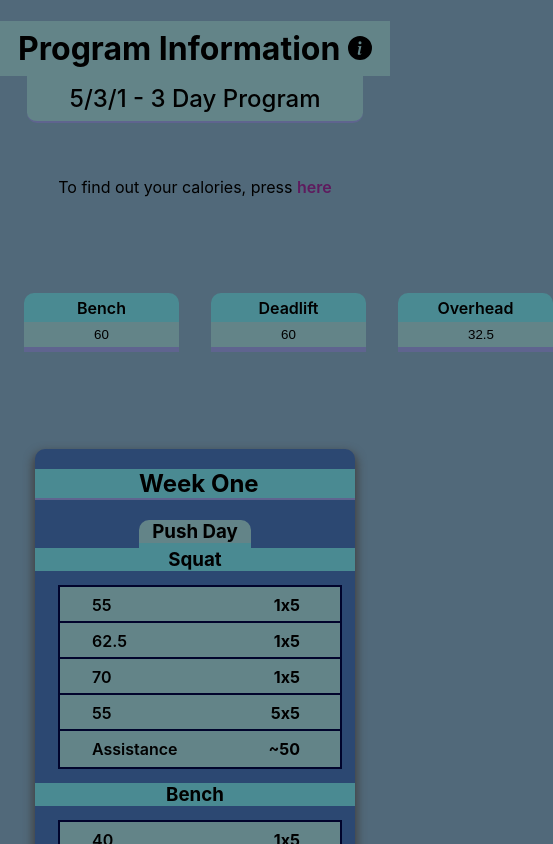
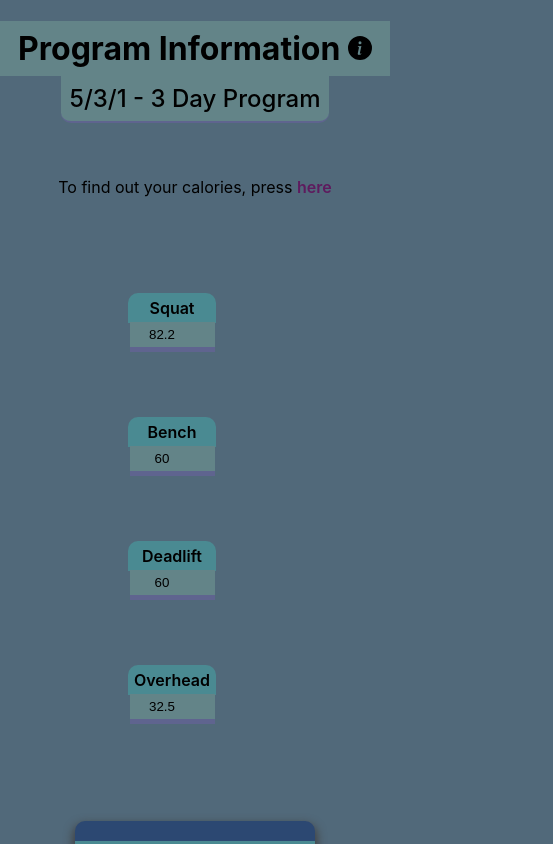
Before and after one commit to AroonSalotra/workout-app, a React (Create React App) app: page / in a window 390 px wide. Shown: the top 844 px of the page, 553 px wide, since content can reach past the window. Built offline with nearby package versions, Linux system fonts and the light colour scheme.

Commit message:
add more mobile responsiveness

```diff
--- a/src/App.css
+++ b/src/App.css
@@ -13,10 +13,12 @@
 
 * {
     /* background: rgba(128, 21, 21, 0.192); */
-    background: var(--clr-bg);
 }
 
-body {}
+body {
+    background: var(--clr-bg);
+
+}
 
 .containerMain {}
 
@@ -64,7 +66,7 @@ body {}
     display: flex;
     justify-content: center;
     gap: 2rem;
-    text-align: left;
+    /* text-align: left; */
     padding-top: 3rem;
 }
 
@@ -73,8 +75,8 @@ body {}
 }
 
 #Overhead {
-    width: fit-content;
-    width: 5rem;
+    /* width: fit-content; */
+    /* width: 5rem; */
 }
 
 .trainingWeek {
@@ -141,7 +143,7 @@ body {}
     background: var(--clr-highlight);
     transform: translateY(-22px);
     /* width: fit-content; */
-    width: 20rem;
+    max-width: 20rem;
     margin: auto;
     padding: .5rem;
     border-bottom-left-radius: 10px;
@@ -264,6 +266,7 @@ body {}
 .icon-m {
     font-size: 1.5rem;
     background: var(--clr-highlight);
+    z-index: 10;
 }
 
 .info-link {
@@ -279,11 +282,11 @@ body {}
 
 #infoPopup {
     position: absolute;
-    transform: translate(295px, 30px);
+    transform: translate(400px, -30px);
     /* border: 3px solid yellow; */
-    z-index: 2;
+    z-index: 1;
     padding: 10px;
-    width: 15rem;
+    max-width: 30rem;
     text-align: left;
     border: 5px solid var(--clr-highlight);
     border-radius: 5px;
--- a/src/Info.jsx
+++ b/src/Info.jsx
@@ -6,20 +6,22 @@ import { useState } from "react";
 
 const Info = (props) => {
     const [display, setDisplay] = useState("none")
+    const [color, setColor] = useState("white")
 
     const handleClick = () => {
         (props.display === "block" ? props.setDisplay("none") : props.setDisplay("block"))
     }
 
     const handleClick2 = () => {
-      (display === "block" ? setDisplay("none") : setDisplay("block") )
+        (display === "block" ? setDisplay("none") : setDisplay("block"))
     }
 
 
 
     return (
         <div className="info">
-            <h1 id="infoHeader">Program Information  <BsFillInfoCircleFill onClick={() => handleClick2()} className="icon-m"  /> </h1>
+            <h1 id="infoHeader" style={{zIndex: "2"}}>Program Information  <BsFillInfoCircleFill onClick={() => handleClick2()}
+                display={{ color: color }} className="icon-m" /> </h1>
             <h2 id="infoSubtitle">5/3/1 - 3 Day Program</h2>
             {/* <p id="infoDesc">Each day, pick a push or pull day and follow the lifts
                 a week is finished once you have ran 3 days for that week, alternating between push and pull days
@@ -28,11 +30,11 @@ const Info = (props) => {
                 {/* <p>To find out your calories, press this icon</p> */}
                 {/* <BiBorderOuter className="icon-m" id="btn-calc" onClick={() => handleClick()} /> */}
                 <p>To find out your calories, press <span onClick={() => handleClick()} className="link">here</span> </p>
-                <div id="infoPopup" style={{display: display}}>
-                <h2>How to run</h2>
-                <p>enter your 1RM (One Rep Max) in the boxes, you will then see your numbers
-                for the program. Every last set is AMAP (As many reps as possible)
-                for assistance, pick any amount of exercise to reach 100 total reps</p>
+                <div id="infoPopup" style={{ display: display }}>
+                    <h2>How to run</h2>
+                    <p>enter your 1RM (One Rep Max) in the boxes, you will then see your numbers
+                        for the program. Every last set is AMAP (As many reps as possible)
+                        for assistance, pick any amount of exercise to reach 100 total reps</p>
                 </div>
             </div>
         </div>
--- a/src/Mobile.css
+++ b/src/Mobile.css
@@ -1,3 +1,19 @@
+@media (max-width: 400px) {
+    .trainingWeek {
+        max-width: 15rem;
+    }
+
+    .trainingMax {
+        flex-direction: column;
+        padding-left: 8rem;
+        width: 5.5rem;
+    }
+    .trainingMax input {
+        /* width: 20rem; */
+    }
+
+}
+
 @media (max-width: 900px) {
     .containerWeek {
         display: flex;
@@ -5,8 +21,20 @@
         gap: 5rem;
     }
 
+    .trainingMax {
+        /* flex-direction: column; */
+    }
+
+    .trainingMax input {
+    }
+
     .info p {
         padding: 1rem;
+    }
+
+    .inputContainer input {
+        padding-left: 0;
+        text-align: center;
     }
 }
 
@@ -15,4 +43,11 @@
         display: flex;
     }
 
+    #infoPopup {
+    transform: translate(0, 0);
+    }
+
+    .trainingMax {
+    }
+
 }
```
